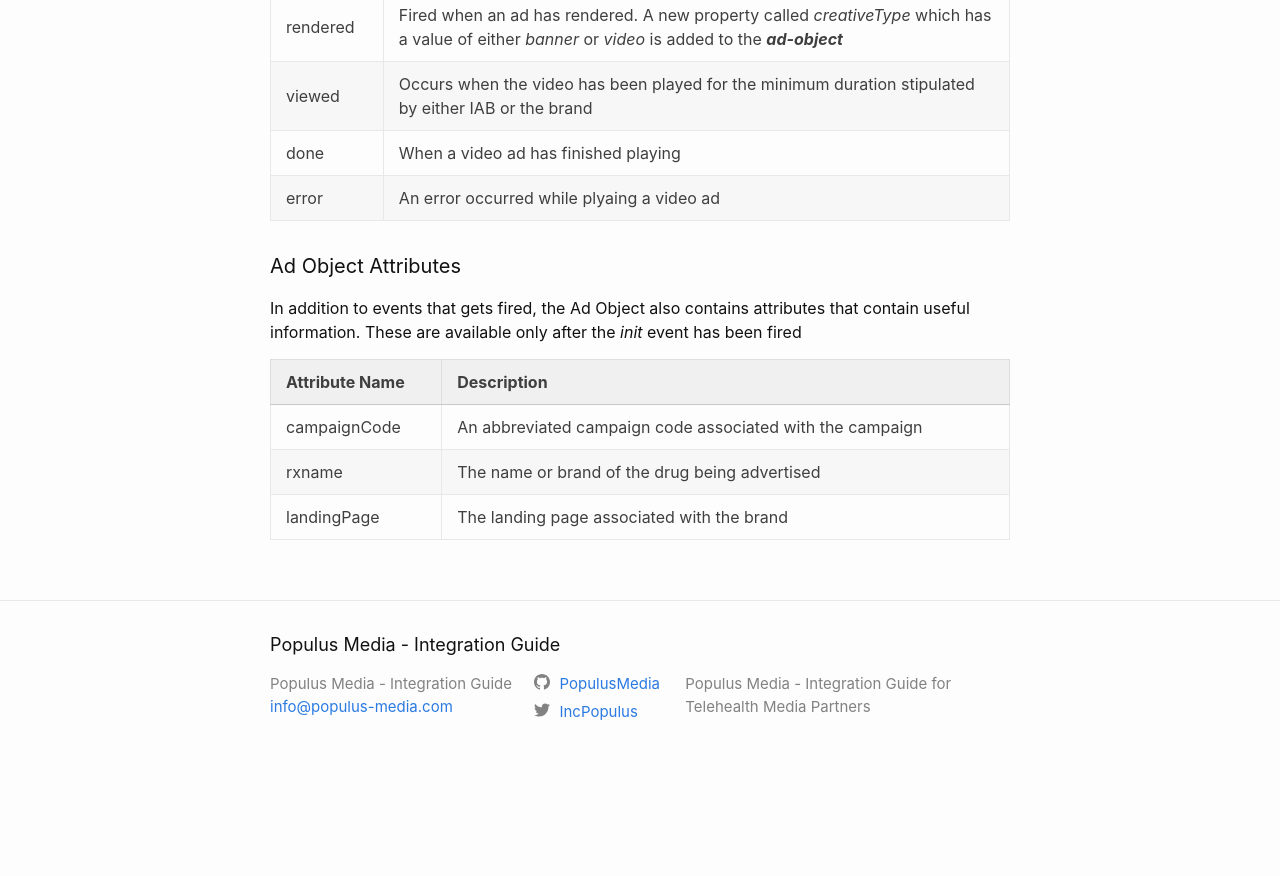
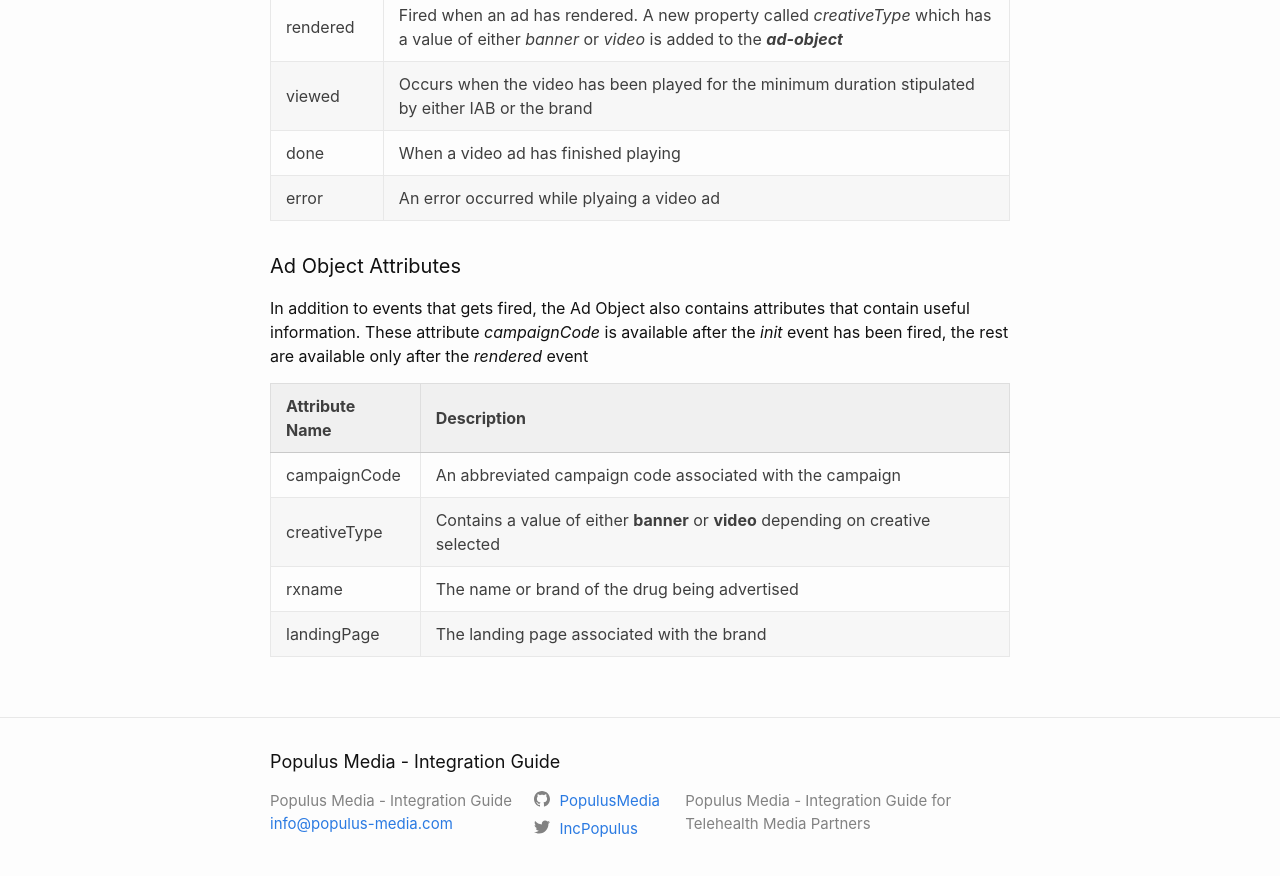
Before and after one commit to PopulusMedia/docs, a Jekyll site: the page docs/javascript.html, which Jekyll copies as it is, in a window 1280 px wide and 900 px high, scrolled down 2123 px. Shown: the top 876 px of the window. Built offline with Jekyll 4.4.1, drawn with Linux system fonts in a browser that asks for light colours; before the commit the page ends 2906 px from its top, so only the background shows below that.

Commit message:
SG: Added all output attributes

```diff
--- a/docs/javascript.html
+++ b/docs/javascript.html
@@ -148,7 +148,7 @@ else {
 
 <h4 id="ad-object-attributes">Ad Object Attributes</h4>
 
-<p>In addition to events that gets fired, the Ad Object also contains attributes that contain useful information.  These are available only after the <em>init</em> event has been fired</p>
+<p>In addition to events that gets fired, the Ad Object also contains attributes that contain useful information.  These attribute <em>campaignCode</em> is available after the <em>init</em> event has been fired, the rest are available only after the <em>rendered</em> event</p>
 
 <table>
   <thead>
@@ -161,6 +161,10 @@ else {
     <tr>
       <td>campaignCode</td>
       <td>An abbreviated campaign code associated with the campaign</td>
+    </tr>
+    <tr>
+      <td>creativeType</td>
+      <td>Contains a value of either <strong>banner</strong> or <strong>video</strong> depending on creative selected</td>
     </tr>
     <tr>
       <td>rxname</td>
--- a/dynamic.markdown
+++ b/dynamic.markdown
@@ -93,10 +93,11 @@ Plaese note that all events other than error* are in the order in which they occ
 
 #### Ad Object Attributes
 
-In addition to events that gets fired, the Ad Object also contains attributes that contain useful information.  These are available only after the *init* event has been fired
+In addition to events that gets fired, the Ad Object also contains attributes that contain useful information.  These attribute *campaignCode* is available after the *init* event has been fired, the rest are available only after the *rendered* event
 
 | Attribute Name | Description |
 |----------------|-------------|
 | campaignCode | An abbreviated campaign code associated with the campaign |
+| creativeType | Contains a value of either **banner** or **video** depending on creative selected |
 | rxname | The name or brand of the drug being advertised |
 | landingPage | The landing page associated with the brand |
```
Also changed, not shown: other parts of docs/javascript.html (+4 -4 lines), docs/404.html (+4 -4 lines), docs/feed.xml (+11 -17 lines), docs/html.html (+4 -4 lines), docs/index.html (+4 -4 lines), docs/jekyll/update/2020/10/14/welcome-to-jekyll.html (+4 -4 lines).
